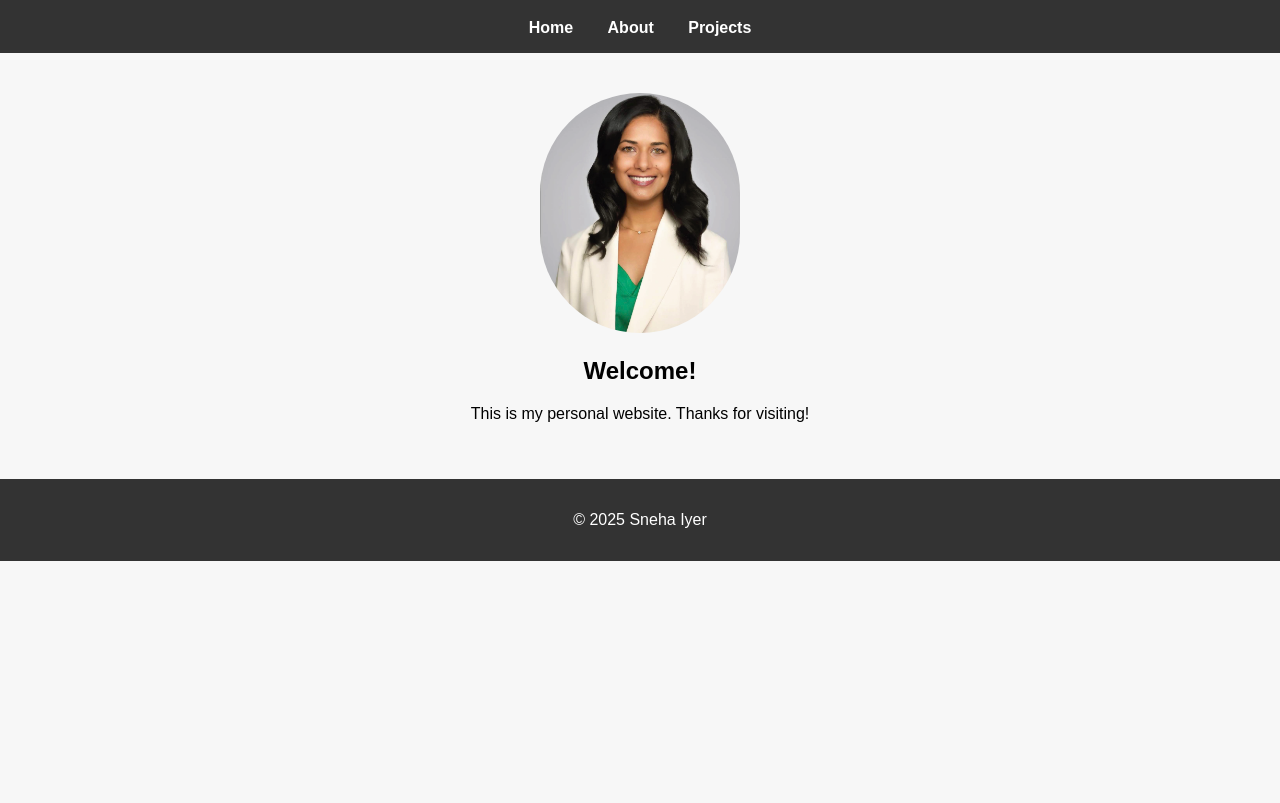
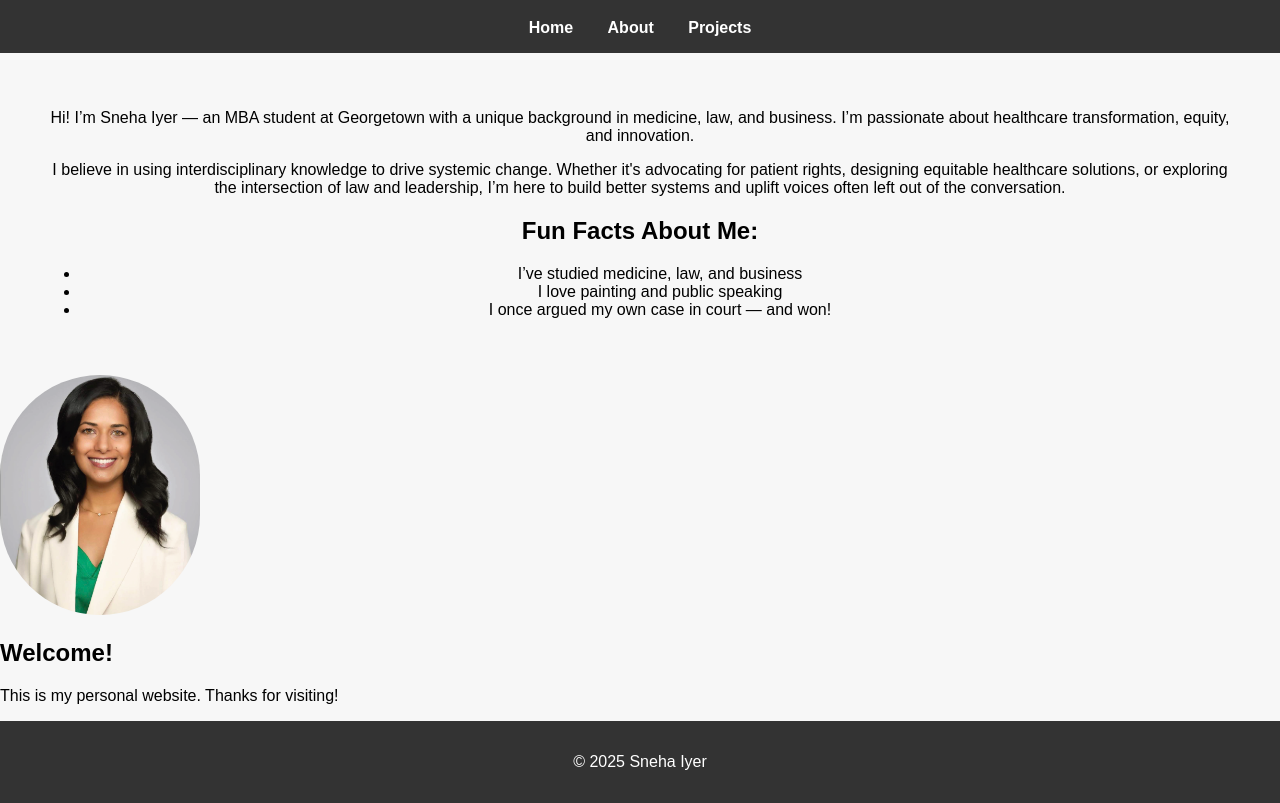
Before and after one commit to snehiyer/snehaiyer, a plain HTML site: page index.html in a window 1280 px wide. Shown: the part 77-880 px from the top of the page. Before the commit the page ends 800 px from the top, so only its background shows below. Drawn offline with Linux system fonts and the light colour scheme.

Commit message:
Updated index.html

```diff
--- a/index.html
+++ b/index.html
@@ -43,6 +43,18 @@
     </header>
 
     <div class="container">
+  <p>Hi! I’m Sneha Iyer — an MBA student at Georgetown with a unique background in medicine, law, and business. I’m passionate about healthcare transformation, equity, and innovation.</p>
+
+  <p>I believe in using interdisciplinary knowledge to drive systemic change. Whether it's advocating for patient rights, designing equitable healthcare solutions, or exploring the intersection of law and leadership, I’m here to build better systems and uplift voices often left out of the conversation.</p>
+
+  <h2>Fun Facts About Me:</h2>
+  <ul>
+    <li>I’ve studied medicine, law, and business</li>
+    <li>I love painting and public speaking</li>
+    <li>I once argued my own case in court — and won!</li>
+  </ul>
+</div>
+
       <img src="snehh.png" alt="Sneha's photo" />
       <h2>Welcome!</h2>
       <p>This is my personal website. Thanks for visiting!</p>
```
